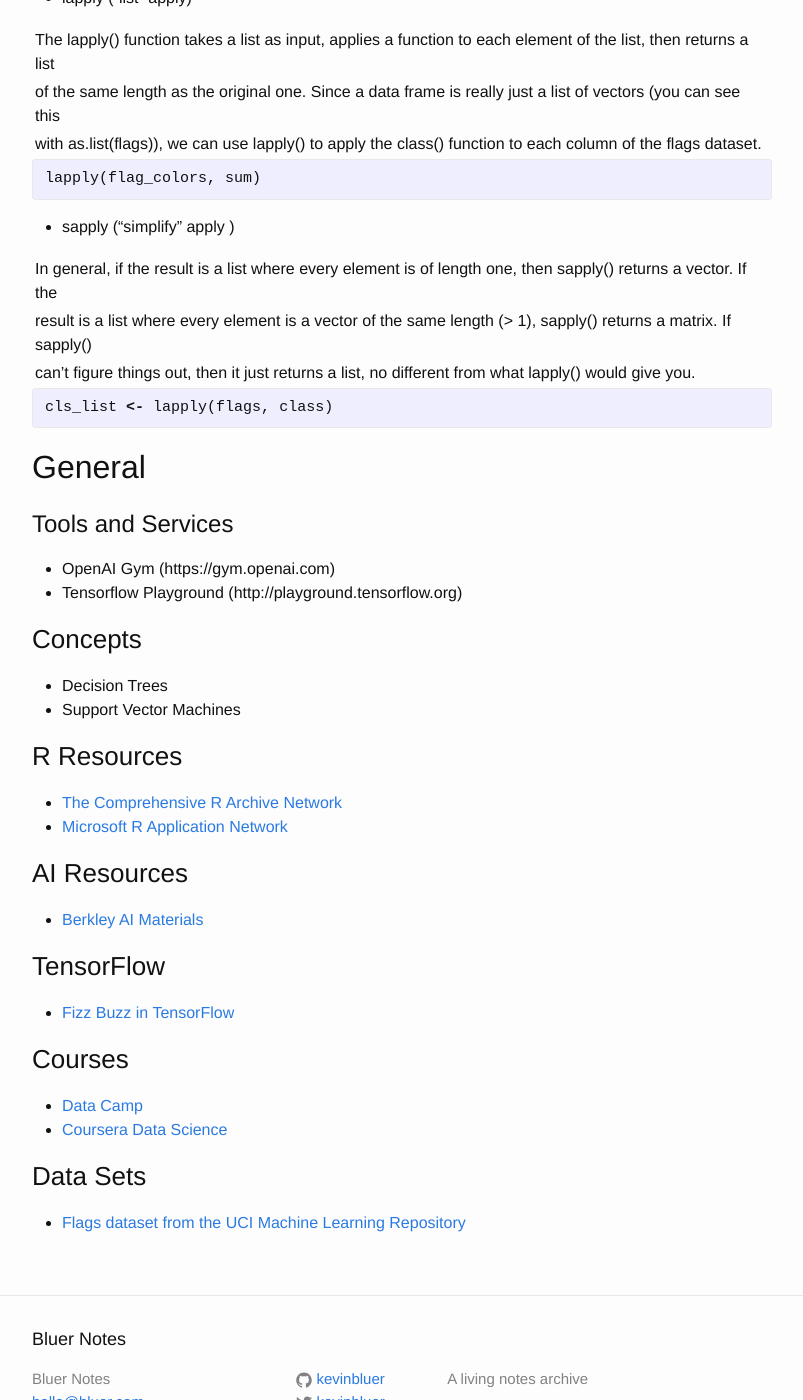
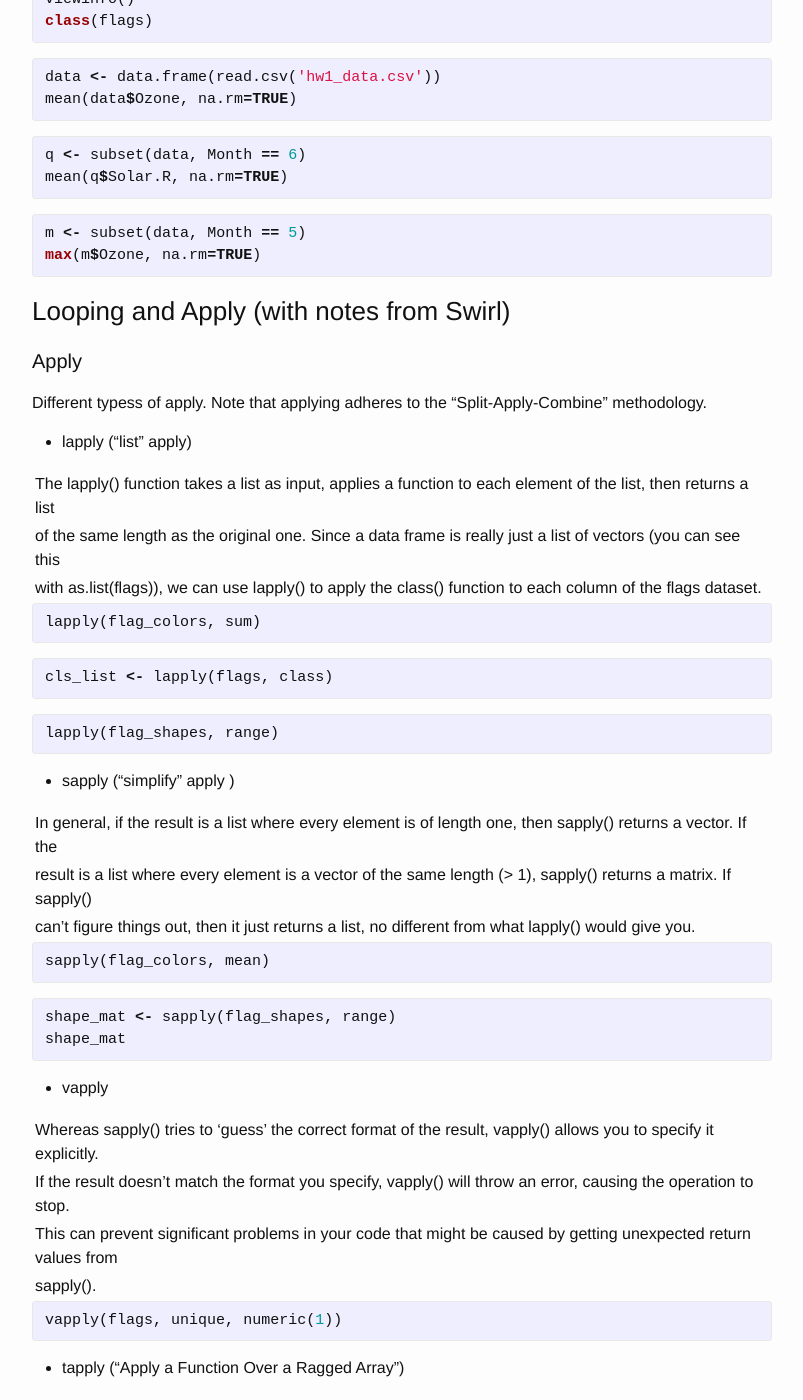
Before and after one commit to kevinbluer/bluer-notes-jekyll, a Jekyll site: the page built from data.md, in a window 1280 px wide and 1400 px high, scrolled down 1054 px. Shown: the whole window, without its empty margins (238-1041 px from the left). Built offline with Jekyll 4.4.1, drawn with Linux system fonts in a browser that asks for light colours; some of the changed text lies outside the part shown.

Commit message:
moar data stuff, chiang mai, homepage tidying

```diff
--- a/data.md
+++ b/data.md
@@ -8,6 +8,39 @@
 # Data Science, Machine Learning, Artificial Intelligence, Deep Learning
 
 # R
+
+### Data Types
+
+##### Matrices
+
+{% highlight r %}
+x = matrix(
+	c(2, 4, 3, 1, 5, 7), # the data elements
+	nrow=2,              # number of rows
+	ncol=3,              # number of columns
+	byrow = TRUE)
+{% endhighlight %}
+
+The above produces the following:
+
+![Matrix Example](/images/r-matrix.png)
+
+### Basics
+
+{% highlight r %}
+x <- iris[iris$Species == "virginica",]
+mean(x$Sepal.Length)
+
+sum(flags$orange)
+{% endhighlight %}
+
+Printing to the console
+
+{% highlight r %}
+cat("hello world")
+{% endhighlight %}
+
+### Samples
 
 Loading data into a data frame and calculating the mean of a column called 'Ozone'.
 
@@ -33,23 +66,11 @@
 max(m$Ozone, na.rm=TRUE)
 {% endhighlight %}
 
-### Basics
-
-{% highlight r %}
-sum(flags$orange)
-{% endhighlight %}
-
-Printing to the console
-
-{% highlight r %}
-cat("hello world")
-{% endhighlight %}
-
 ### Looping and Apply (with notes from Swirl)
 
 #### Apply
 
-Different typess of apply
+Different typess of apply. Note that applying adheres to the "Split-Apply-Combine" methodology.
 
 - lapply ("list" apply)
 
@@ -61,18 +82,44 @@
 lapply(flag_colors, sum)
 {% endhighlight %}
 
+{% highlight r %}
+cls_list <- lapply(flags, class)
+{% endhighlight %}
+
+{% highlight r %}
+lapply(flag_shapes, range)
+{% endhighlight %}
+
 - sapply ("simplify" apply )
 
 | In general, if the result is a list where every element is of length one, then sapply() returns a vector. If the
 | result is a list where every element is a vector of the same length (> 1), sapply() returns a matrix. If sapply()
 | can't figure things out, then it just returns a list, no different from what lapply() would give you.
 
-
-
+{% highlight r %}
+sapply(flag_colors, mean)
+{% endhighlight %}
 
 {% highlight r %}
-cls_list <- lapply(flags, class)
+shape_mat <- sapply(flag_shapes, range)
+shape_mat
 {% endhighlight %}
+
+- vapply
+
+| Whereas sapply() tries to 'guess' the correct format of the result, vapply() allows you to specify it explicitly.
+| If the result doesn't match the format you specify, vapply() will throw an error, causing the operation to stop.
+| This can prevent significant problems in your code that might be caused by getting unexpected return values from
+| sapply().
+
+{% highlight r %}
+vapply(flags, unique, numeric(1))
+{% endhighlight %}
+
+- tapply ("Apply a Function Over a Ragged Array")
+
+| As a data analyst, you'll often wish to split your data up into groups based on the value of some variable, then
+| apply a function to the members of each group. The next function we'll look at, tapply(), does exactly that.
 
 ## General
 
--- a/index.html
+++ b/index.html
@@ -5,8 +5,10 @@
 <div class="home">
 
   <h1 class="page-heading">Welcome to Bluer Notes</h1>
-  <p>A living breathing public notes repository. This is an active project wherein I'm moving notes that logically should be "free" (and are currently hidden) from a variety of sources such as <a href="https://evernote.com/">Evernote</a>, <a href="https://drive.google.com/">Google Drive</a>, <a href="https://www.dropbox.com/">Dropbox</a>, etc. All of which are wonderful repositories in their own ways, but not as free as they could be.</p>
-  <p>Here's some examples of the types of things stored within:</p>
+  <p>A living breathing public notes repository. This is an active project wherein I'm moving notes that logically should be "free" (and are currently hidden) from a variety of sources such as <a href="https://evernote.com/">Evernote</a>, <a href="https://drive.google.com/">Google Drive</a>, <a href="https://www.dropbox.com/">Dropbox</a>, etc. All of which are wonderful repositories in their own ways, but the content stored within them isn't, by design, as free as it could or should be.</p>
+
+  <p>Here's some examples of the types of things contained within Bluer Notes (and you can click <a href="#">here</a> for a full list):</p>
+
   <ul>
     <li><a href="/data">Data Science</a></li>
     <li><a href="/bots">Bots</a></li>
```
Also changed, not shown: other parts of data.md (+2 -0 lines), chiang-mai.md (added, +17 -0 lines), decentralized.md (+9 -1 lines), quotes.md (+9 -0 lines), images/r-matrix.png (added).
